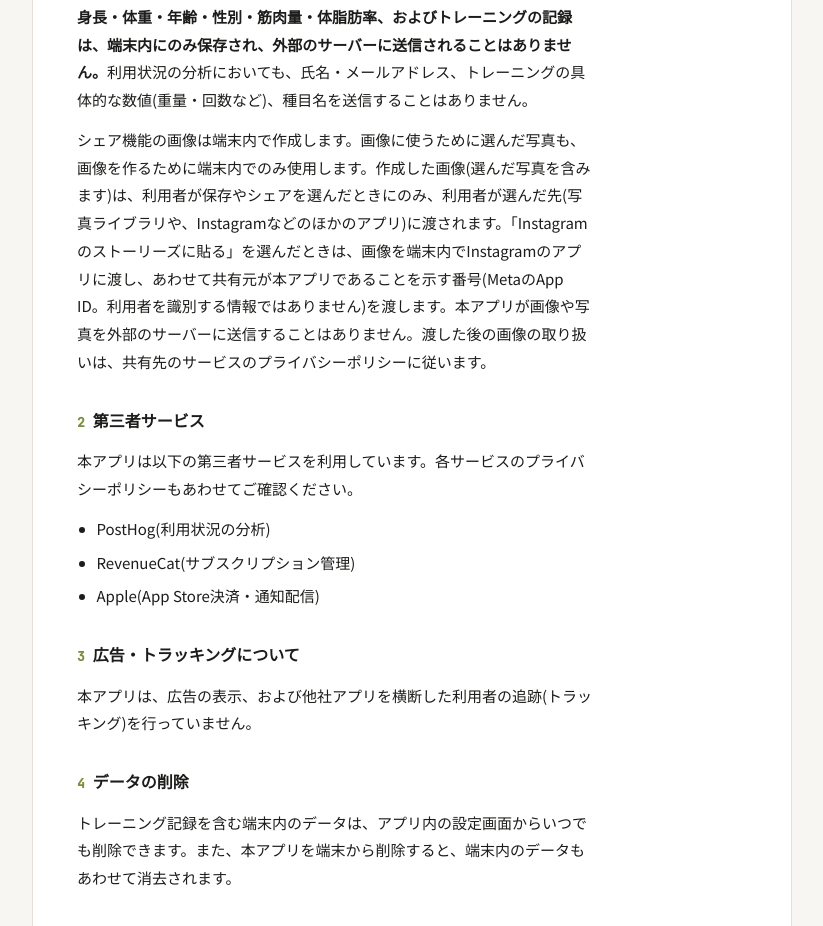
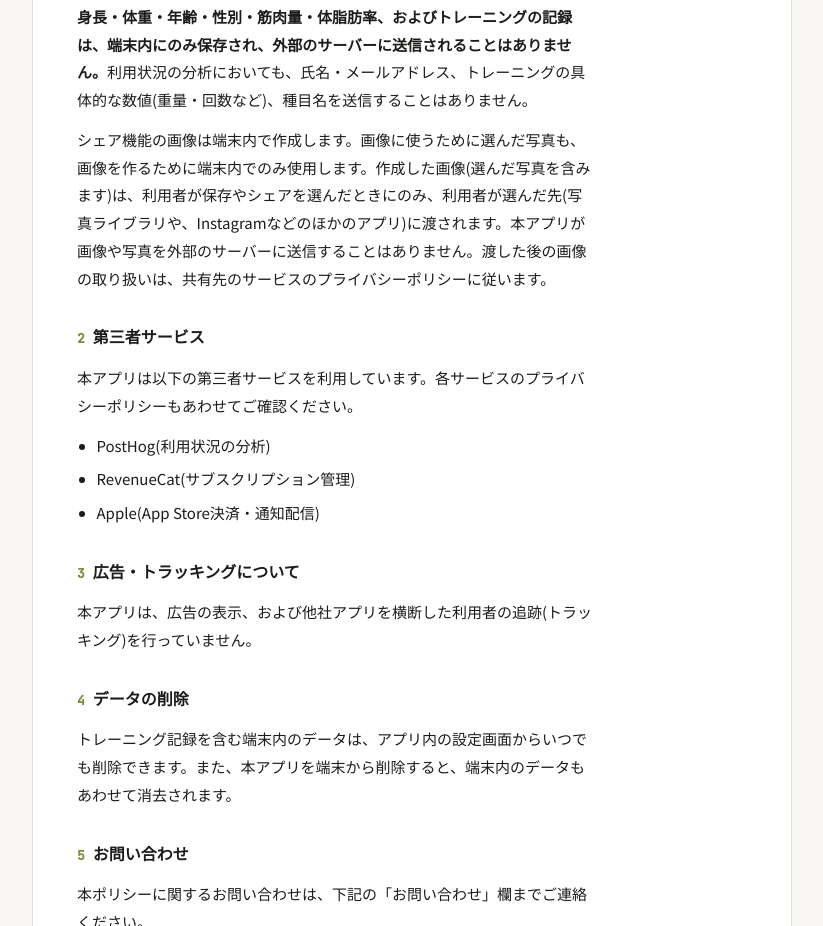
Before and after one commit to recovacoach-app/recovacoach-site, a plain HTML site: page index.html in a window 1280 px wide. Shown: the part 1496-2422 px from the top of the page, without its empty margins (228-1051 px from the left). Drawn offline with Linux system fonts and the light colour scheme.

Commit message:
docs: Instagram のストーリーズに貼るの一文を消す(1.2.2 では入れないことになったため)
社長の判断で 1.2.2 から Instagram のストーリーズに貼る機能を外したので、
日英のプライバシーポリシーから、その機能と Meta の App ID の一文を消した。
シェアの画像は端末内で作り、利用者が選んだ先にだけ渡す、の説明は残した。

Co-Authored-By: Claude Opus 5.5 <noreply@anthropic.com>

```diff
--- a/index.html
+++ b/index.html
@@ -327,7 +327,7 @@
         </tr>
       </table>
       <p><strong>身長・体重・年齢・性別・筋肉量・体脂肪率、およびトレーニングの記録は、端末内にのみ保存され、外部のサーバーに送信されることはありません。</strong>利用状況の分析においても、氏名・メールアドレス、トレーニングの具体的な数値(重量・回数など)、種目名を送信することはありません。</p>
-      <p>シェア機能の画像は端末内で作成します。画像に使うために選んだ写真も、画像を作るために端末内でのみ使用します。作成した画像(選んだ写真を含みます)は、利用者が保存やシェアを選んだときにのみ、利用者が選んだ先(写真ライブラリや、Instagramなどのほかのアプリ)に渡されます。「Instagram のストーリーズに貼る」を選んだときは、画像を端末内でInstagramのアプリに渡し、あわせて共有元が本アプリであることを示す番号(MetaのApp ID。利用者を識別する情報ではありません)を渡します。本アプリが画像や写真を外部のサーバーに送信することはありません。渡した後の画像の取り扱いは、共有先のサービスのプライバシーポリシーに従います。</p>
+      <p>シェア機能の画像は端末内で作成します。画像に使うために選んだ写真も、画像を作るために端末内でのみ使用します。作成した画像(選んだ写真を含みます)は、利用者が保存やシェアを選んだときにのみ、利用者が選んだ先(写真ライブラリや、Instagramなどのほかのアプリ)に渡されます。本アプリが画像や写真を外部のサーバーに送信することはありません。渡した後の画像の取り扱いは、共有先のサービスのプライバシーポリシーに従います。</p>
     </section>
 
     <section>
```
Also changed, not shown: en/index.html (+1 -1 lines).
